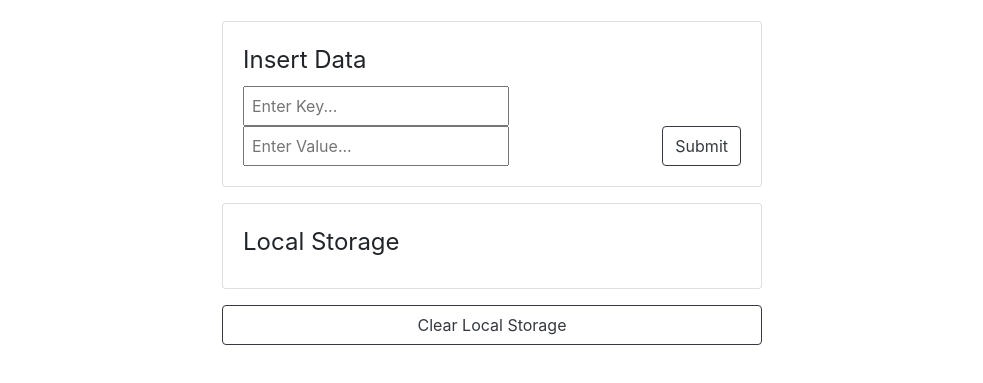
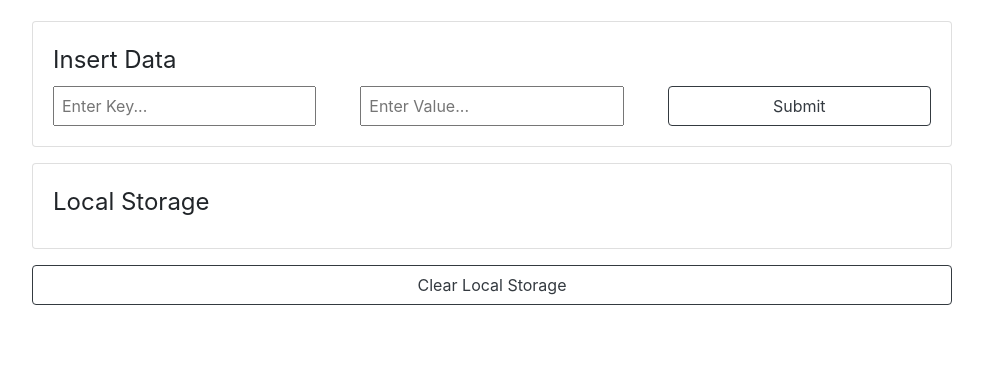
Before and after one commit to PhoebeYahengWu/Local-Storage, a plain HTML site: page index.html in a window 1280 px wide. Shown: the part 57-440 px from the top of the page, without its empty margins (148-1131 px from the left). Drawn offline with nearby package versions, Linux system fonts and the light colour scheme.

Commit message:
Revise input width

```diff
--- a/index.html
+++ b/index.html
@@ -17,7 +17,7 @@
     </div>
 
     <div class="row mt-3 justify-content-center">
-        <div class="col-6">
+        <div class="col-10">
         <div class="card">
             <div class="card-body">
                 <legend>Insert Data</legend>
@@ -32,7 +32,7 @@
         </div>
 
         <div class="row mt-3 justify-content-center">
-            <div class="col-6">
+            <div class="col-10">
           <div class="card">
             <div class="card-body">
                 <legend>Local Storage</legend>
@@ -43,7 +43,7 @@
     </div>
 
     <div class="row mt-3 justify-content-center">
-        <div class="col-6">
+        <div class="col-10">
         <button type="button" id="clearStorage" class="btn btn-outline-dark btn-block">Clear Local Storage</button>
     </div>
     </div>
--- a/style.css
+++ b/style.css
@@ -1,6 +1,7 @@
 input, button {
     padding: 7px;
     height: 40px;
+    width: 30%;
 }
 
 input:focus {
```
